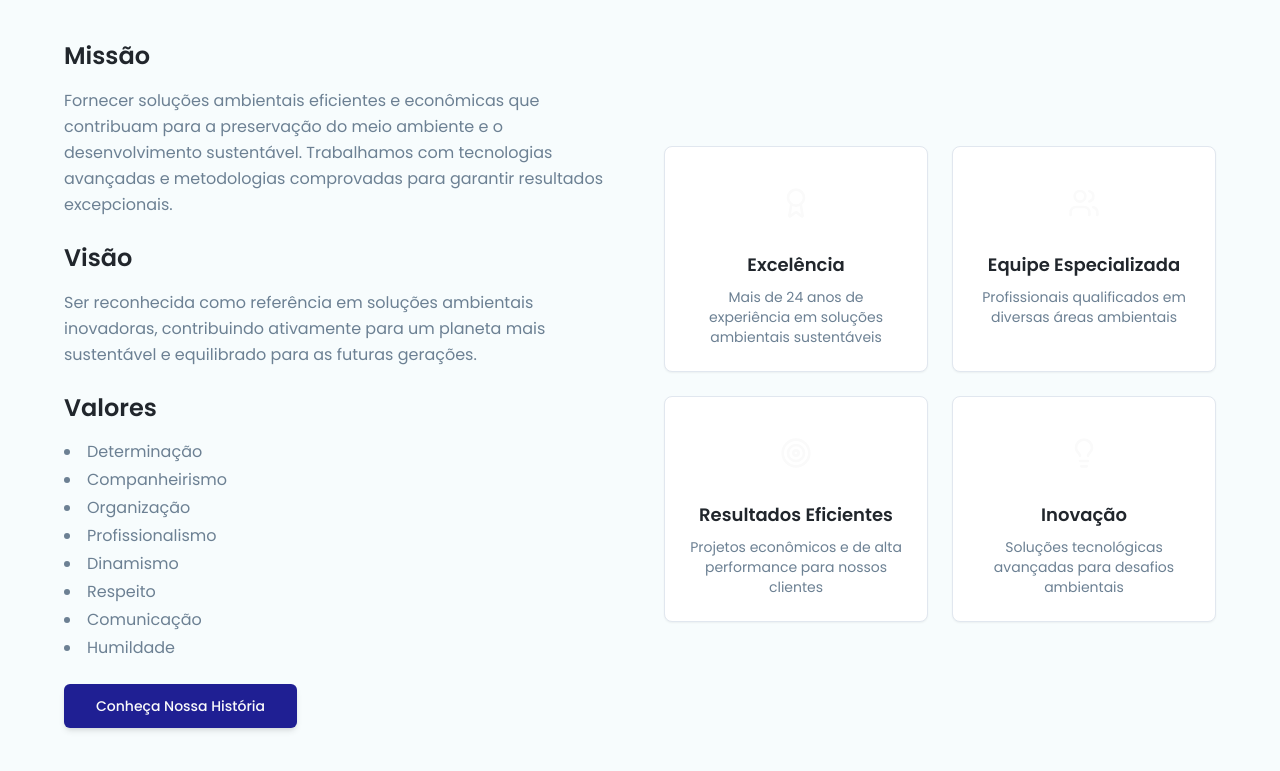
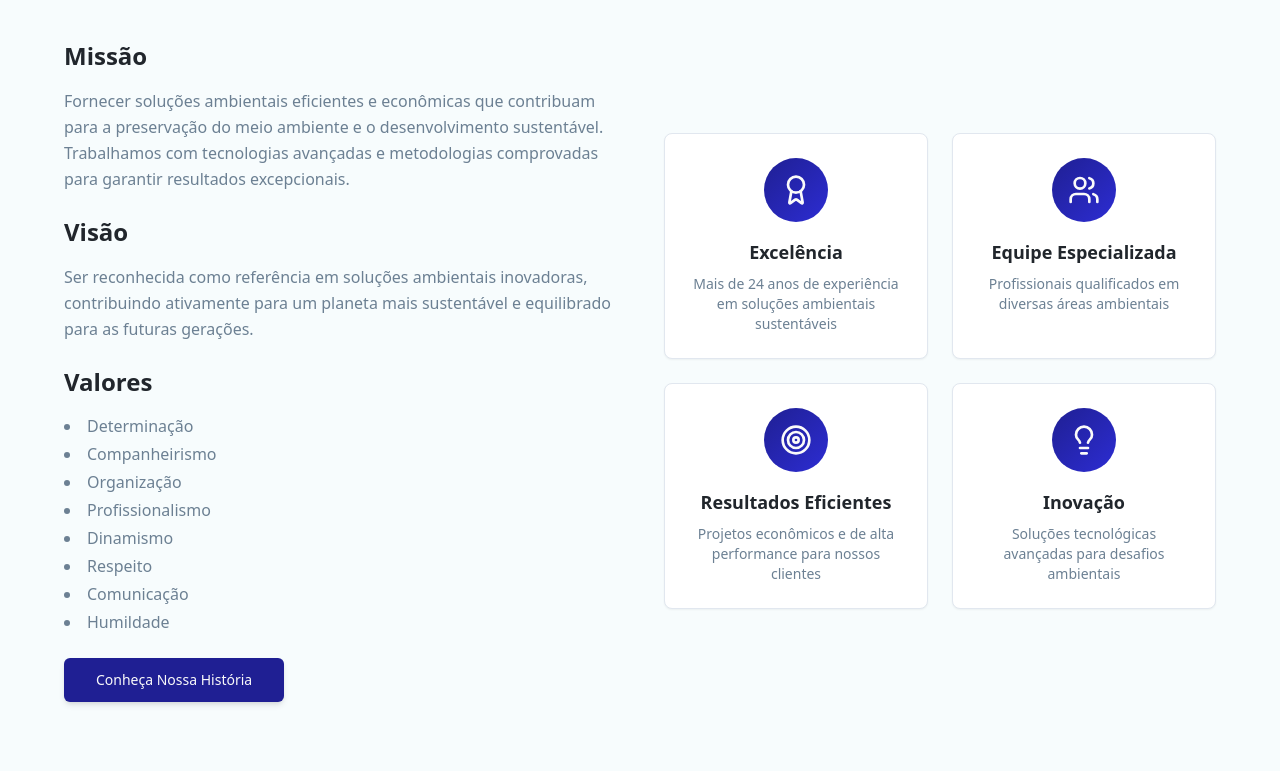
Before and after one commit to germaisaqui3-tech/hidrosphera, a React (Vite) app: page / in a window 1280 px wide. Shown: the part 1060-1831 px from the top of the page. Built offline with nearby package versions, Linux system fonts and the light colour scheme; the HTML template or start-up script is replaced by a standard one.

Commit message:
15/09/2025

```diff
--- a/tailwind.config.ts
+++ b/tailwind.config.ts
@@ -2,139 +2,127 @@ import type { Config } from "tailwindcss";
 
 export default {
 	darkMode: ["class"],
-  content: ["./pages/**/*.{ts,tsx}", "./components/**/*.{ts,tsx}", "./app/**/*.{ts,tsx}", "./src/**/*.{ts,tsx}"],
+	content: [
+		"./pages/**/*.{ts,tsx}",
+		"./components/**/*.{ts,tsx}",
+		"./app/**/*.{ts,tsx}",
+		"./src/**/*.{ts,tsx}",
+	],
 	prefix: "",
 	theme: {
 		container: {
 			center: true,
-      padding: "2rem",
+			padding: '2rem',
 			screens: {
-        "2xl": "1400px",
-      },
+				'2xl': '1400px'
+			}
 		},
 		extend: {
-      fontFamily: {
-        sans: ['Poppins', 'sans-serif'],
-        body: ['Roboto', 'sans-serif'],
-      },
 			colors: {
-        border: "hsl(var(--border))",
-        input: "hsl(var(--input))",
-        ring: "hsl(var(--ring))",
-        background: "hsl(var(--background))",
-        foreground: "hsl(var(--foreground))",
+				border: 'hsl(var(--border))',
+				input: 'hsl(var(--input))',
+				ring: 'hsl(var(--ring))',
+				background: 'hsl(var(--background))',
+				foreground: 'hsl(var(--foreground))',
 				primary: {
-          DEFAULT: "hsl(var(--primary))",
-          foreground: "hsl(var(--primary-foreground))",
-          light: "hsl(var(--primary-light))",
-          lighter: "hsl(var(--primary-lighter))",
+					DEFAULT: 'hsl(var(--primary))',
+					foreground: 'hsl(var(--primary-foreground))',
+					glow: 'hsl(var(--primary-glow))'
 				},
 				secondary: {
-          DEFAULT: "hsl(var(--secondary))",
-          foreground: "hsl(var(--secondary-foreground))",
-          light: "hsl(var(--secondary-light))",
-          lighter: "hsl(var(--secondary-lighter))",
+					DEFAULT: 'hsl(var(--secondary))',
+					foreground: 'hsl(var(--secondary-foreground))',
+					glow: 'hsl(var(--secondary-glow))'
 				},
 				destructive: {
-          DEFAULT: "hsl(var(--destructive))",
-          foreground: "hsl(var(--destructive-foreground))",
+					DEFAULT: 'hsl(var(--destructive))',
+					foreground: 'hsl(var(--destructive-foreground))'
 				},
 				muted: {
-          DEFAULT: "hsl(var(--muted))",
-          foreground: "hsl(var(--muted-foreground))",
+					DEFAULT: 'hsl(var(--muted))',
+					foreground: 'hsl(var(--muted-foreground))'
 				},
 				accent: {
-          DEFAULT: "hsl(var(--accent))",
-          foreground: "hsl(var(--accent-foreground))",
+					DEFAULT: 'hsl(var(--accent))',
+					foreground: 'hsl(var(--accent-foreground))'
 				},
 				popover: {
-          DEFAULT: "hsl(var(--popover))",
-          foreground: "hsl(var(--popover-foreground))",
+					DEFAULT: 'hsl(var(--popover))',
+					foreground: 'hsl(var(--popover-foreground))'
 				},
 				card: {
-          DEFAULT: "hsl(var(--card))",
-          foreground: "hsl(var(--card-foreground))",
+					DEFAULT: 'hsl(var(--card))',
+					foreground: 'hsl(var(--card-foreground))'
 				},
 				sidebar: {
-          DEFAULT: "hsl(var(--sidebar-background))",
-          foreground: "hsl(var(--sidebar-foreground))",
-          primary: "hsl(var(--sidebar-primary))",
-          "primary-foreground": "hsl(var(--sidebar-primary-foreground))",
-          accent: "hsl(var(--sidebar-accent))",
-          "accent-foreground": "hsl(var(--sidebar-accent-foreground))",
-          border: "hsl(var(--sidebar-border))",
-          ring: "hsl(var(--sidebar-ring))",
+					DEFAULT: 'hsl(var(--sidebar-background))',
+					foreground: 'hsl(var(--sidebar-foreground))',
+					primary: 'hsl(var(--sidebar-primary))',
+					'primary-foreground': 'hsl(var(--sidebar-primary-foreground))',
+					accent: 'hsl(var(--sidebar-accent))',
+					'accent-foreground': 'hsl(var(--sidebar-accent-foreground))',
+					border: 'hsl(var(--sidebar-border))',
+					ring: 'hsl(var(--sidebar-ring))'
+				}
 			},
+			borderRadius: {
+				lg: 'var(--radius)',
+				md: 'calc(var(--radius) - 2px)',
+				sm: 'calc(var(--radius) - 4px)'
 			},
 			backgroundImage: {
-        'gradient-ocean': 'var(--gradient-ocean)',
-        'gradient-nature': 'var(--gradient-nature)',
+				'gradient-primary': 'var(--gradient-primary)',
+				'gradient-secondary': 'var(--gradient-secondary)',
 				'gradient-hero': 'var(--gradient-hero)',
-        'gradient-subtle': 'var(--gradient-subtle)',
+				'gradient-subtle': 'var(--gradient-subtle)'
 			},
 			boxShadow: {
-        'soft': 'var(--shadow-soft)',
-        'ocean': 'var(--shadow-ocean)',
-        'nature': 'var(--shadow-nature)',
+				'elegant': 'var(--shadow-elegant)',
+				'glow': 'var(--shadow-glow)',
+				'card': 'var(--shadow-card)'
 			},
 			transitionTimingFunction: {
 				'smooth': 'var(--transition-smooth)',
-        'bounce': 'var(--transition-bounce)',
-      },
-      borderRadius: {
-        lg: "var(--radius)",
-        md: "calc(var(--radius) - 2px)",
-        sm: "calc(var(--radius) - 4px)",
+				'bounce': 'var(--transition-bounce)'
 			},
 			keyframes: {
-        "accordion-down": {
+				'accordion-down': {
 					from: {
-            height: "0",
+						height: '0'
 					},
 					to: {
-            height: "var(--radix-accordion-content-height)",
+						height: 'var(--radix-accordion-content-height)'
+					}
 				},
-        },
-        "accordion-up": {
+				'accordion-up': {
 					from: {
-            height: "var(--radix-accordion-content-height)",
+						height: 'var(--radix-accordion-content-height)'
 					},
 					to: {
-            height: "0",
+						height: '0'
+					}
 				},
+				'float': {
+					'0%, 100%': { transform: 'translateY(0px)' },
+					'50%': { transform: 'translateY(-10px)' }
 				},
-        "fade-in": {
-          "0%": { opacity: "0", transform: "translateY(20px)" },
-          "100%": { opacity: "1", transform: "translateY(0)" }
+				'fadeIn': {
+					'0%': { opacity: '0', transform: 'translateY(20px)' },
+					'100%': { opacity: '1', transform: 'translateY(0)' }
 				},
-        "slide-in": {
-          "0%": { opacity: "0", transform: "translateX(-20px)" },
-          "100%": { opacity: "1", transform: "translateX(0)" }
-        },
-        "float": {
-          "0%, 100%": { transform: "translateY(0px)" },
-          "50%": { transform: "translateY(-10px)" }
-        },
-        "wave": {
-          "0%": { transform: "rotate(0deg)" },
-          "10%": { transform: "rotate(14deg)" },
-          "20%": { transform: "rotate(-8deg)" },
-          "30%": { transform: "rotate(14deg)" },
-          "40%": { transform: "rotate(-4deg)" },
-          "50%": { transform: "rotate(10deg)" },
-          "60%": { transform: "rotate(0deg)" },
-          "100%": { transform: "rotate(0deg)" }
+				'slideInLeft': {
+					'0%': { opacity: '0', transform: 'translateX(-50px)' },
+					'100%': { opacity: '1', transform: 'translateX(0)' }
 				}
 			},
 			animation: {
-        "accordion-down": "accordion-down 0.2s ease-out",
-        "accordion-up": "accordion-up 0.2s ease-out",
-        "fade-in": "fade-in 0.6s ease-out",
-        "slide-in": "slide-in 0.5s ease-out",
-        "float": "float 3s ease-in-out infinite",
-        "wave": "wave 2s ease-in-out"
-      },
-    },
+				'accordion-down': 'accordion-down 0.2s ease-out',
+				'accordion-up': 'accordion-up 0.2s ease-out',
+				'float': 'float 6s ease-in-out infinite',
+				'fadeIn': 'fadeIn 0.8s ease-out',
+				'slideInLeft': 'slideInLeft 0.6s ease-out'
+			}
+		}
 	},
 	plugins: [require("tailwindcss-animate")],
 } satisfies Config;
```
Also changed, not shown: package.json (+58 -57 lines). Lines whose indentation alone changed are shown as unchanged.
